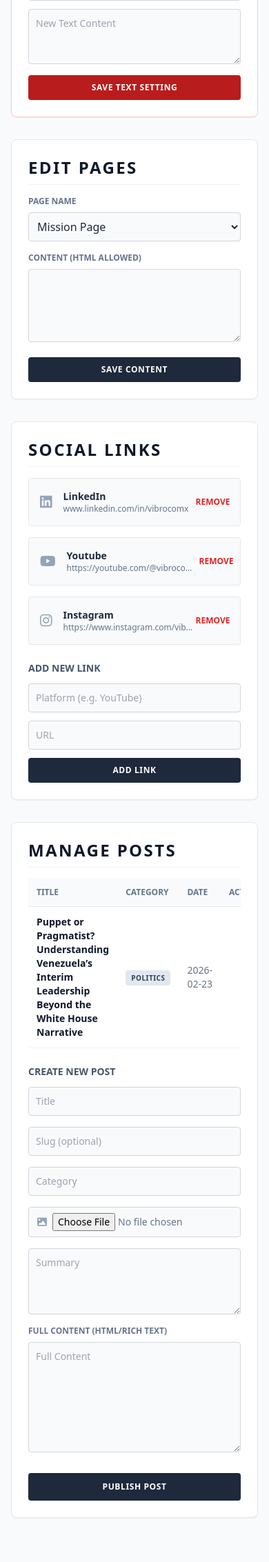
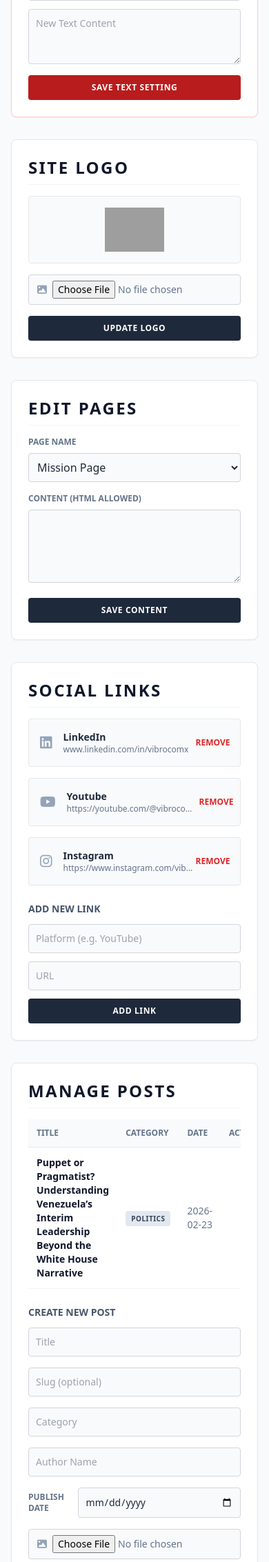
Before and after one commit to vibrocomx/vibrocomx-work, a Flask app: page /admin/dashboard in a window 390 px wide. Shown: the part 1067-3332 px from the top of the page at 69% size. Run offline with Flask 3, Linux system fonts and the light colour scheme; a user stored in the database is signed in; tables that the repository leaves empty hold one stand-in row (values such as "Sample post"); a map, chart or similar area stays blank; some libraries are stand-ins or nearby versions; grey boxes are pictures that could not be loaded.

Commit message:
Update homepage layout and add admin post features

```diff
--- a/admin_routes.py
+++ b/admin_routes.py
@@ -68,6 +68,28 @@ def update_text_setting():
         db.session.commit()
         flash(f'Setting "{setting_key}" updated successfully.', 'success')
 
+    return redirect(url_for('admin.dashboard'))
+
+@admin_bp.route('/upload-logo', methods=['POST'])
+@login_required
+def upload_logo():
+    if 'logo_file' in request.files:
+        file = request.files['logo_file']
+        if file.filename != '':
+            filename = secure_filename(file.filename)
+            file_path = os.path.join(current_app.config['UPLOAD_FOLDER'], filename)
+            file.save(file_path)
+            logo_url = f"/static/images/{filename}"
+
+            setting = SiteSetting.query.filter_by(setting_key='site_logo_url').first()
+            if not setting:
+                setting = SiteSetting(setting_key='site_logo_url')
+                db.session.add(setting)
+            setting.setting_value = logo_url
+            db.session.commit()
+            flash('Site logo updated successfully.', 'success')
+        else:
+            flash('No file selected.', 'danger')
     return redirect(url_for('admin.dashboard'))
 
 @admin_bp.route('/edit-page', methods=['POST'])
@@ -167,6 +189,8 @@ def manage_post():
     summary = request.form.get('summary')
     content = request.form.get('content')
     category = request.form.get('category')
+    author = request.form.get('author')
+    date_posted_str = request.form.get('date_posted')
 
     # Handle File Upload
     image_url = request.form.get('existing_image_url', '') # Fallback to existing or URL field if we kept it
@@ -182,7 +206,15 @@ def manage_post():
         slug = title.lower().replace(' ', '-')
 
     post = Post(title=title, slug=slug, summary=summary, content=content,
-                category=category, image_url=image_url)
+                category=category, image_url=image_url, author=author)
+
+    if date_posted_str:
+        from datetime import datetime
+        try:
+            post.date_posted = datetime.strptime(date_posted_str, '%Y-%m-%d')
+        except ValueError:
+            pass # fallback to default if parsing fails
+
     db.session.add(post)
     db.session.commit()
     flash(f'Post "{title}" created.', 'success')
@@ -196,3 +228,47 @@ def delete_post(id):
     db.session.commit()
     flash('Post deleted.', 'success')
     return redirect(url_for('admin.dashboard'))
+
+@admin_bp.route('/edit-post/<int:id>', methods=['GET', 'POST'])
+@login_required
+def edit_post(id):
+    post = Post.query.get_or_404(id)
+
+    if request.method == 'POST':
+        post.title = request.form.get('title')
+
+        # Only update slug if user provided one, else keep old one or re-generate
+        new_slug = request.form.get('slug')
+        if new_slug:
+            post.slug = new_slug
+
+        post.summary = request.form.get('summary')
+        post.content = request.form.get('content')
+        post.category = request.form.get('category')
+        post.author = request.form.get('author')
+
+        date_posted_str = request.form.get('date_posted')
+        if date_posted_str:
+            from datetime import datetime
+            try:
+                post.date_posted = datetime.strptime(date_posted_str, '%Y-%m-%d')
+            except ValueError:
+                pass
+
+        # Handle possible new image upload
+        if 'image_file' in request.files:
+            file = request.files['image_file']
+            if file.filename != '':
+                filename = secure_filename(file.filename)
+                file_path = os.path.join(current_app.config['UPLOAD_FOLDER'], filename)
+                file.save(file_path)
+                post.image_url = f"/static/images/{filename}"
+        elif request.form.get('existing_image_url'):
+            # Allow fallback URL update if text field is used
+            post.image_url = request.form.get('existing_image_url')
+
+        db.session.commit()
+        flash(f'Post "{post.title}" updated successfully.', 'success')
+        return redirect(url_for('admin.dashboard'))
+
+    return render_template('admin/edit_post.html', post=post)
--- a/app.py
+++ b/app.py
@@ -66,6 +66,9 @@ def inject_globals():
     linkedin_embed_setting = SiteSetting.query.filter_by(setting_key='linkedin_embed').first()
     linkedin_embed = linkedin_embed_setting.setting_value if linkedin_embed_setting else "https://www.linkedin.com/in/vibrocomx"
 
+    site_logo_setting = SiteSetting.query.filter_by(setting_key='site_logo_url').first()
+    site_logo_url = site_logo_setting.setting_value if site_logo_setting else url_for('static', filename='logo.png')
+
     return dict(
         social_links=social_links,
         show_banner=show_banner,
@@ -79,13 +82,14 @@ def inject_globals():
         quote_author=quote_author,
         youtube_embed=youtube_embed,
         instagram_embed=instagram_embed,
-        linkedin_embed=linkedin_embed
+        linkedin_embed=linkedin_embed,
+        site_logo_url=site_logo_url
     )
 
 @app.route('/')
 def index():
 
-    posts = Post.query.order_by(Post.date_posted.desc()).limit(3).all()
+    posts = Post.query.order_by(Post.date_posted.desc()).limit(4).all()
     return render_template('index.html', posts=posts)
 
 @app.route('/mission')
--- a/templates/admin/dashboard.html
+++ b/templates/admin/dashboard.html
@@ -69,6 +69,28 @@
             <button type="submit"
                 class="bg-red-700 hover:bg-red-800 text-white font-bold py-2.5 px-6 rounded uppercase text-xs tracking-wider transition-colors mt-1">
                 Save Text Setting
+            </button>
+        </form>
+    </div>
+
+    <!-- LOGO MANAGER -->
+    <div class="bg-white p-6 rounded-lg border border-gray-200 shadow-sm relative overflow-hidden">
+        <h2 class="text-2xl font-bold text-slate-900 mb-4 uppercase tracking-widest border-b border-gray-100 pb-2">
+            Site Logo</h2>
+        <div class="mb-4 bg-gray-50 p-4 border border-gray-200 rounded flex justify-center items-center">
+            <img src="{{ site_logo_url }}" alt="Current Site Logo" class="h-16 w-auto object-contain">
+        </div>
+        <form action="{{ url_for('admin.upload_logo') }}" method="POST" enctype="multipart/form-data"
+            class="flex flex-col gap-3">
+            <div
+                class="bg-gray-50 border border-gray-300 rounded p-2 text-sm flex items-center w-full focus-within:ring-2 focus-within:ring-slate-400">
+                <i class="fas fa-image text-slate-400 mr-2 ml-1"></i>
+                <input type="file" name="logo_file" accept="image/*"
+                    class="text-slate-500 w-full outline-none bg-transparent" required>
+            </div>
+            <button type="submit"
+                class="bg-slate-800 hover:bg-slate-900 text-white font-bold py-2.5 px-6 rounded uppercase text-xs tracking-wider transition-colors mt-1">
+                Update Logo
             </button>
         </form>
     </div>
@@ -159,6 +181,8 @@
                                 post.category }}</span></td>
                         <td class="p-3 text-slate-500">{{ post.date_posted.strftime('%Y-%m-%d') }}</td>
                         <td class="p-3 text-right">
+                            <a href="{{ url_for('admin.edit_post', id=post.id) }}"
+                                class="text-blue-500 hover:text-blue-700 p-2"><i class="fas fa-edit"></i></a>
                             <a href="{{ url_for('admin.delete_post', id=post.id) }}"
                                 class="text-red-500 hover:text-red-700 p-2" onclick="return confirm('Delete post?')"><i
                                     class="fas fa-trash"></i></a>
@@ -178,6 +202,13 @@
                 class="bg-gray-50 border border-gray-300 text-slate-800 p-2.5 rounded w-full text-sm focus:ring-2 focus:ring-slate-400 outline-none">
             <input type="text" name="category" placeholder="Category"
                 class="bg-gray-50 border border-gray-300 text-slate-800 p-2.5 rounded w-full text-sm focus:ring-2 focus:ring-slate-400 outline-none">
+            <input type="text" name="author" placeholder="Author Name"
+                class="bg-gray-50 border border-gray-300 text-slate-800 p-2.5 rounded w-full text-sm focus:ring-2 focus:ring-slate-400 outline-none">
+            <div class="flex items-center gap-2">
+                <label class="text-xs font-bold text-slate-500 uppercase">Publish Date</label>
+                <input type="date" name="date_posted"
+                    class="bg-gray-50 border border-gray-300 text-slate-800 p-2.5 rounded w-full text-sm focus:ring-2 focus:ring-slate-400 outline-none">
+            </div>
 
             <div
                 class="bg-gray-50 border border-gray-300 rounded p-2 text-sm flex items-center w-full focus-within:ring-2 focus-within:ring-slate-400">
--- a/templates/article.html
+++ b/templates/article.html
@@ -20,8 +20,8 @@
     </div>
     {% endif %}
 
-    <div class="prose prose-lg prose-slate max-w-none font-serif text-slate-800 leading-relaxed whitespace-pre-wrap"
-        data-aos="fade-up" data-aos-delay="200">
+    <div class="prose prose-lg prose-slate max-w-none font-serif text-slate-800 leading-relaxed" data-aos="fade-up"
+        data-aos-delay="200">
         <!-- Render WYSIWYG Content Safely -->
         {{ post.content | safe }}
     </div>
--- a/templates/base.html
+++ b/templates/base.html
@@ -79,7 +79,7 @@
         <div class="container mx-auto flex justify-between items-center">
             <!-- Logo -->
             <a href="{{ url_for('index') }}" class="flex items-center group">
-                <img src="{{ url_for('static', filename='logo.png') }}" alt="VibrocomX Logo"
+                <img src="{{ site_logo_url }}" alt="VibrocomX Logo"
                     class="h-12 w-auto mr-3 group-hover:scale-105 transition-transform drop-shadow-sm rounded-sm"
                     onerror="this.onerror=null; this.outerHTML='<i class=\'fas fa-newspaper text-slate-800 text-2xl mr-3 group-hover:scale-110 transition-transform\'></i>'">
                 <span class="text-3xl font-serif font-black text-slate-900 tracking-tight hidden sm:block">
```
Also changed, not shown: templates/admin/edit_post.html (added, +105 -0 lines), templates/index.html (+24 -48 lines), instance/vibrocomx.db (deleted), 1 other file.
